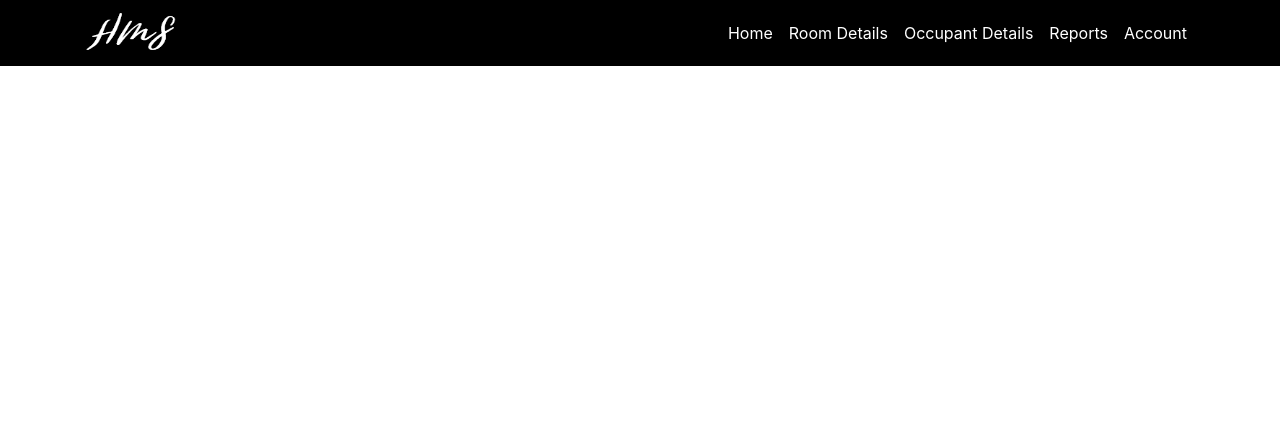
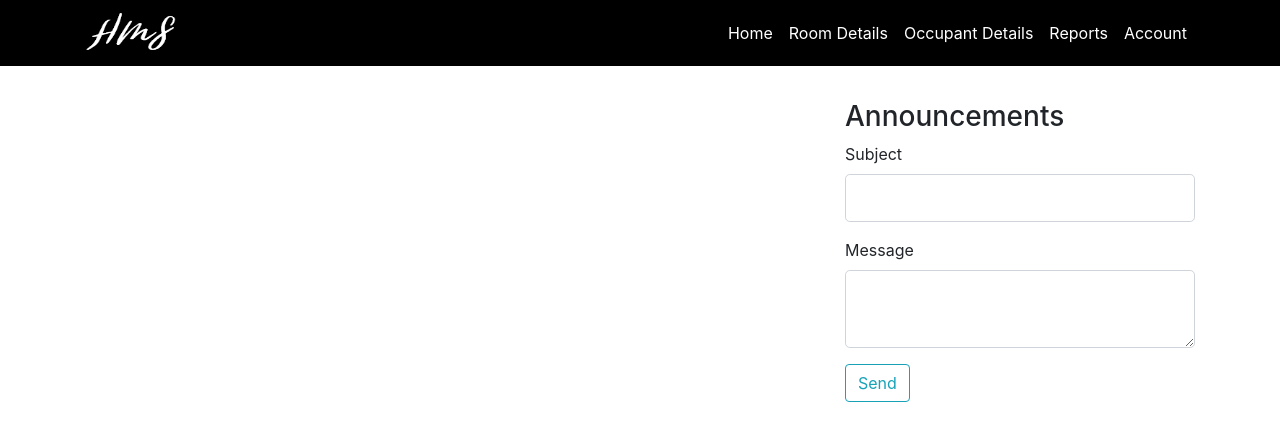
Before and after one commit to AshCreate/Project-HMS, a Flask app: page /admin in a window 1280 px wide. Shown: the top 441 px of the page. Run offline with Flask 2, Linux system fonts and the light colour scheme; some libraries are stand-ins or nearby versions.

Commit message:
Added Announcement Sidebar to layout

```diff
--- a/HMS/forms.py
+++ b/HMS/forms.py
@@ -33,3 +33,8 @@ class LoginForm(FlaskForm):
     password = PasswordField('Password', validators=[DataRequired()])
     remember = BooleanField('Remember Me')
     submit = SubmitField('Login')
+
+class AnnouncementForm(FlaskForm):
+    subject = StringField('Subject', validators=[DataRequired()])
+    message = TextAreaField('Message', validators= [DataRequired()])
+    submit = SubmitField('Send')
--- a/HMS/routes.py
+++ b/HMS/routes.py
@@ -5,7 +5,7 @@ from HMS import app, db, bcrypt
 from flask_login import login_user, current_user, logout_user, login_required
 from HMS.models import studentUser
 from HMS.static.tourcontent import tourContent
-from HMS.forms import SignupForm, LoginForm
+from HMS.forms import SignupForm, LoginForm, AnnouncementForm
 from flask_mail import Message
 
 
@@ -57,4 +57,5 @@ def tour():
 
 @app.route("/admin")
 def admin():
-    return render_template('admin_layout.html')
+    form = AnnouncementForm()
+    return render_template('admin_layout.html', form = form)
--- a/HMS/templates/admin_layout.html
+++ b/HMS/templates/admin_layout.html
@@ -57,6 +57,41 @@
                 {% block content %}
                 {% endblock %}
             </div>
+            <div class="col-md-4" style="padding-top: 100px">
+                <h3>Announcements</h3>
+                <fieldset class="form-group">
+                    <div class="form-group">
+                        {{ form.subject.label(class="form-control-label") }}
+                        {% if form.subject.errors %}
+                            {{ form.subject(class="form-control form-control-lg is-invalid") }}
+                            <div class="invalid-feedback">
+                                {% for error in form.subject.errors %}
+                                    <span>{{ error }}</span>
+                                {% endfor %}
+                            </div>
+                        {% else %}
+                            {{ form.subject(class="form-control form-control-lg") }}
+                        {% endif %}
+                    </div>
+                    <div class="form-group">
+                        {{ form.message.label(class="form-control-label") }}
+                            {% if form.message.errors %}
+                                {{ form.message(class="form-control form-control-lg is-invalid") }}
+                                <div class="invalid-feedback">
+                                    {% for error in form.message.errors %}
+                                        <span>{{ error }}</span>
+                                    {% endfor %}
+                                </div>
+                            {% else %}
+                                {{ form.message(class="form-control form-control-lg") }}
+                            {% endif %}
+                    </div>
+                    <div class="form-group">
+                        {{ form.submit(class="btn btn-outline-info") }}
+                    </div>
+                </fieldset>
+          </div>
+        </div>
         </div>
     </main>
 
```
